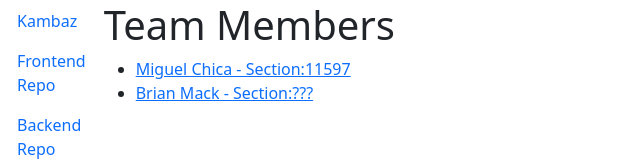
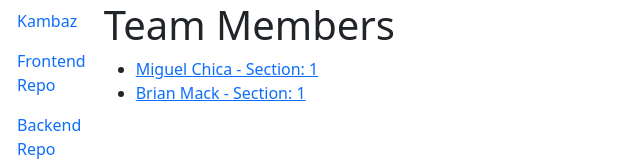
Before and after one commit to MigChi/kambaz-quizzes-frontend, a Next.js app: page /Team in a window 1280 px wide. Shown: the top 161 px of the page, without its empty margins (0-640 px from the left). Built offline with nearby package versions, Linux system fonts and the light colour scheme.

Commit message:
added sections for team

```diff
--- a/app/Team/page.tsx
+++ b/app/Team/page.tsx
@@ -8,11 +8,11 @@ export default function Team() {
      <ul>
        <li>
          <Link href="https://github.com/MigChi" id="wd-kambaz-link">
-          Miguel Chica - Section:11597 </Link>
+          Miguel Chica - Section: 1 </Link>
        </li>
        <li>
          <Link href="https://github.com/V-O-I-D-E-D" id="wd-kambaz-link">
-           Brian Mack - Section:??? </Link>
+           Brian Mack - Section: 1 </Link>
        </li>
      </ul>
    </div>
```
